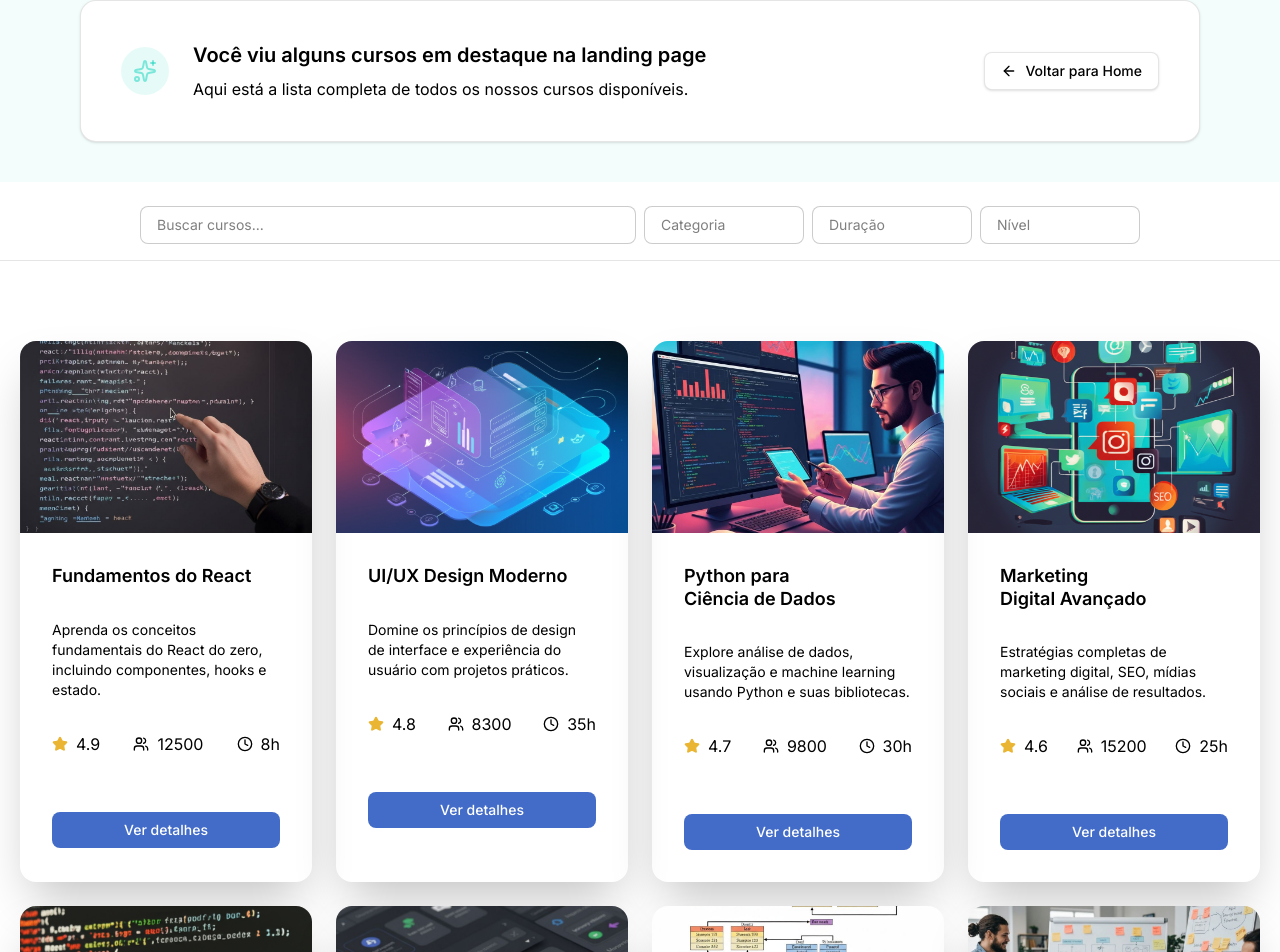
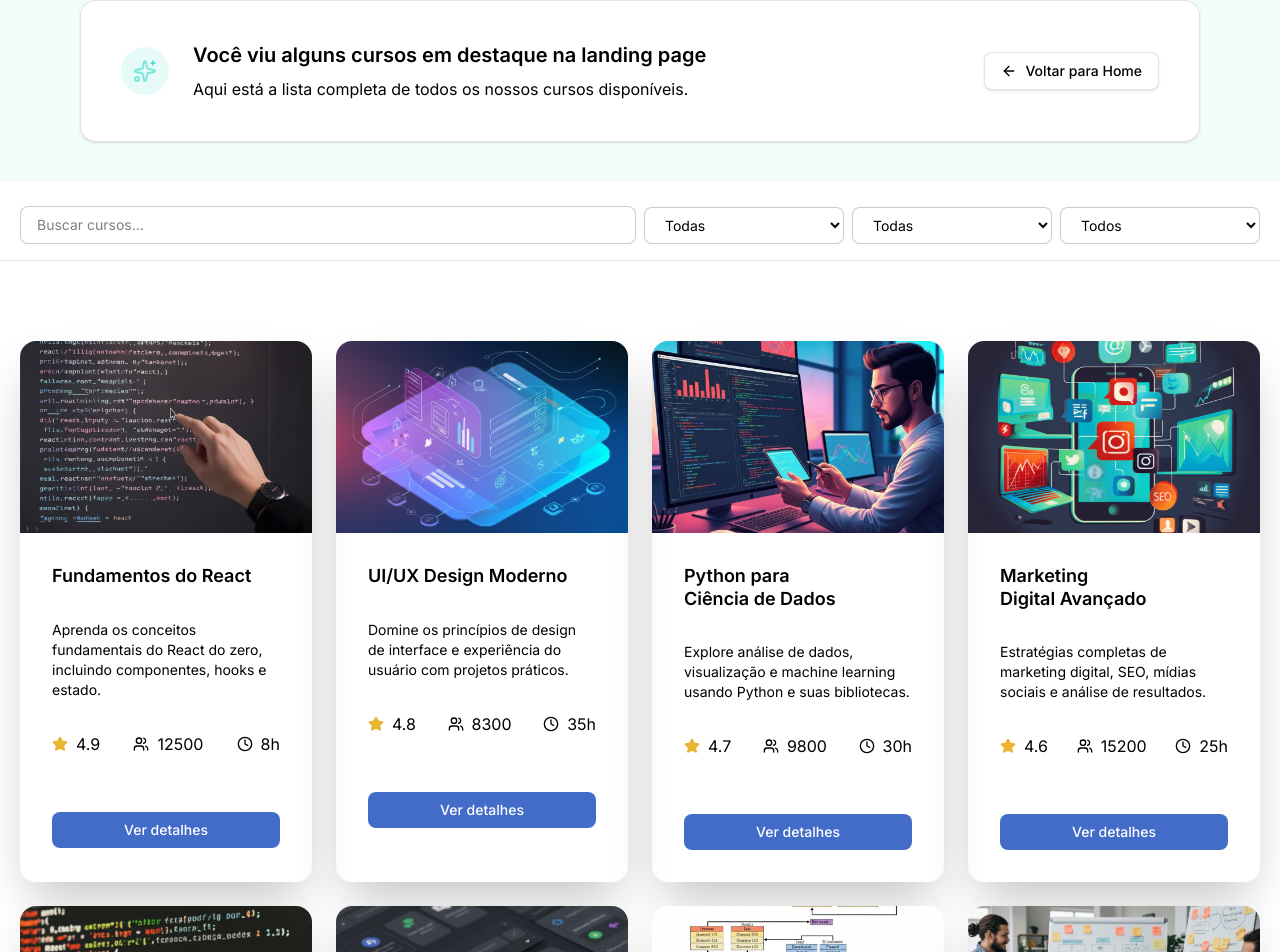
Before and after one commit to VittorFabriny/educax, a Next.js app: page /cursos in a window 1280 px wide. Shown: the part 813-1765 px from the top of the page. Built offline with nearby package versions, Linux system fonts and the light colour scheme.

Commit message:
Implementação dos Select "/cursos"

```diff
--- /dev/null
+++ b/app/components/select.tsx
@@ -0,0 +1,34 @@
+type SelectProps = {
+  name: string;
+  label?: string;
+  onChange?: (e: React.ChangeEvent<HTMLInputElement>) => void;
+  options: { label: string; value: string }[];
+  defaultValue?: string;
+  id?: string;
+  className?: string;
+  disabled?: boolean;
+  required?: boolean;
+};
+
+export function Select({ label, name, onChange, options, className }: SelectProps) {
+  return (
+    <>
+      {label && (
+        <label htmlFor={name} className="text-sm font-medium">
+          {label}
+        </label>
+      )}
+      <select
+        id={name}
+        name={name}
+        className={`flex w-full rounded-lg px-4 py-2 border border-black/20 text-sm bg-(--color-bg) focus:outline-(--primary-color) cursor-pointer ${className}`}
+      >
+        {options.map((opt) => (
+          <option key={opt.value} value={opt.value} className="">
+            {opt.label}
+          </option>
+        ))}
+      </select>
+    </>
+  );
+}
--- a/app/cursos/page.tsx
+++ b/app/cursos/page.tsx
@@ -1,6 +1,8 @@
 'use client';
 
 import { Search, TrendingUp, Award, ArrowLeft, Sparkles } from 'lucide-react';
+
+import { Select } from '../components/select';
 
 import { Header } from '@/app/components/header';
 import { Button } from '@/app/components/button';
@@ -136,6 +138,31 @@ const popularCourses = [
   },
 ];
 
+//  Search Categories
+
+const searchCategory = [
+  { label: 'Todas', value: 'all' },
+  { label: 'Programação', value: 'dev' },
+  { label: 'Design', value: 'design' },
+  { label: 'Negócios', value: 'business' },
+  { label: 'Marketing', value: 'marketing' },
+  { label: 'Dados', value: 'data' },
+];
+
+const searchLength = [
+  { label: 'Todas', value: 'all' },
+  { label: 'Curta (0-2h)', value: 'short' },
+  { label: 'Média (2-6h)', value: 'medium' },
+  { label: 'Longa (6h+)', value: 'long' },
+];
+
+const searchLevel = [
+  { label: 'Todos', value: 'all' },
+  { label: 'Iniciante', value: 'beginner' },
+  { label: 'Intermediário', value: 'intermediate' },
+  { label: 'Avançado', value: 'advanced' },
+];
+
 export default function Cursos() {
   return (
     <>
@@ -197,14 +224,14 @@ export default function Cursos() {
           {/* Input Nav */}
           <section className="flex flex-col items-center justify-center pb-4 border-b border-black/10 py-6">
             <div className="mx-5 max-w-444">
-              <div className="flex flex-col lg:flex-row items-center justify-center gap-2">
+              <div className="px-5 flex flex-col lg:flex-row items-center justify-center gap-2 w-screen">
                 <div className="w-full">
                   <Input label="" type="search" placeholder="Buscar cursos..." />
                 </div>
-                <div className="w-full flex items-center justify-between">
-                  <Input label="" type="select" placeholder="Categoria" className="mr-2" />
-                  <Input label="" type="select" placeholder="Duração" className="mr-2" />
-                  <Input label="" type="select" placeholder="Nível" />
+                <div className="w-full flex flex-col md:flex-row items-center justify-between gap-2">
+                  <Select name="Categoria" label="" options={searchCategory} />
+                  <Select options={searchLength} label="" name="Duração" />
+                  <Select options={searchLevel} label="" name="Nível" />
                 </div>
               </div>
             </div>
```
